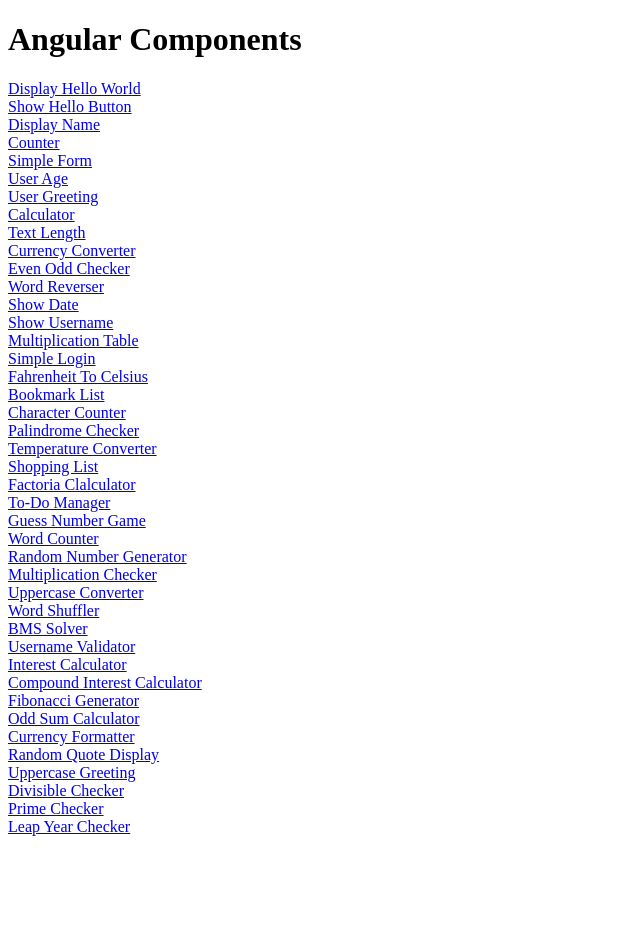
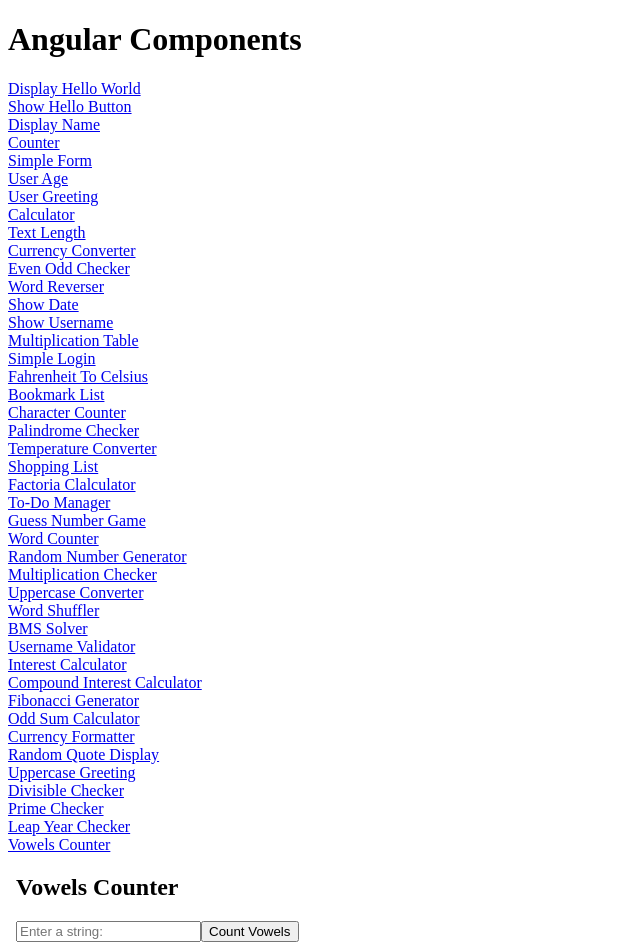
Before and after one commit to coniarojoannamae/ACT8_Angular_Components, an Angular app: page /vowelscounter in a window 1280 px wide. Before the commit this address led to /. Shown: the top 952 px of the page, without its empty margins (0-640 px from the left). Before the commit the page ends 844 px from the top, so only its background shows below. Built offline with nearby package versions, Linux system fonts and the light colour scheme.

Commit message:
#43vowelscounter

```diff
--- a/src/app/app.component.html
+++ b/src/app/app.component.html
@@ -84,6 +84,8 @@
 <br>
 <a routerLink="leapyearchecker">Leap Year Checker</a>
 <br>
+<a routerLink="vowelscounter">Vowels Counter</a>
+<br>
 
 
 <router-outlet></router-outlet>
--- a/src/app/app.module.ts
+++ b/src/app/app.module.ts
@@ -50,6 +50,7 @@ import {UppercasegreetingComponent} from "./components/uppercasegreeting/upperca
 import {DivisiblecheckerComponent} from "./components/divisiblechecker/divisiblechecker.component";
 import {PrimecheckerComponent} from "./components/primechecker/primechecker.component";
 import {LeapyearcheckerComponent} from "./components/leapyearchecker/leapyearchecker.component";
+import {VowelscounterComponent} from "./components/vowelscounter/vowelscounter.component";
 
 
 const routes: Routes = [
@@ -95,6 +96,7 @@ const routes: Routes = [
   { path: 'divisiblechecker', component: DivisiblecheckerComponent},
   { path: 'primechecker', component: PrimecheckerComponent },
   { path: 'leapyearchecker', component: LeapyearcheckerComponent },
+  { path: 'vowelscounter', component: VowelscounterComponent },
 
 
 
@@ -154,6 +156,8 @@ const routes: Routes = [
     DivisiblecheckerComponent,
     PrimecheckerComponent,
     LeapyearcheckerComponent,
+    VowelscounterComponent,
+
   ],
 
   bootstrap: [
--- a/src/app/components/vowelscounter/vowelscounter.component.html
+++ b/src/app/components/vowelscounter/vowelscounter.component.html
@@ -7,12 +7,10 @@
 </head>
 <body>
 <div>
-  <h2>Leap Year Checker</h2>
-  <input type="number" placeholder="Enter a year" [(ngModel)]="year" />
-  <button (click)="checkLeapYear()">Check Leap Year</button><br>
-
+  <h2>Vowels Counter</h2>
+  <input type="text" placeholder="Enter a string:" [(ngModel)]="inputString" />
+  <button (click)="countVowels()">Count Vowels</button><br><br>
   <p *ngIf="resultMessage">{{ resultMessage }}</p>
 </div>
-
 </body>
 </html>
--- a/src/app/components/vowelscounter/vowelscounter.component.ts
+++ b/src/app/components/vowelscounter/vowelscounter.component.ts
@@ -9,5 +9,21 @@ import {NgIf} from "@angular/common";
   styleUrl: './vowelscounter.component.css'
 })
 export class VowelscounterComponent {
+  inputString: string = ''; // User input string
+  vowelsCount: number = 0; // Variable to store count of vowels
+  resultMessage: string | null = null; // Result message
 
+  // Function to count vowels in the input string
+  countVowels() {
+    const vowels = 'aeiouAEIOU'; // Vowels to count (case-insensitive)
+    this.vowelsCount = 0; // Reset count for each new input
+
+    for (let char of this.inputString) {
+      if (vowels.includes(char)) {
+        this.vowelsCount++;
+      }
+    }
+    // Set the result message
+    this.resultMessage = `Number of vowels in "${this.inputString}" is: ${this.vowelsCount}`;
+  }
 }
```
